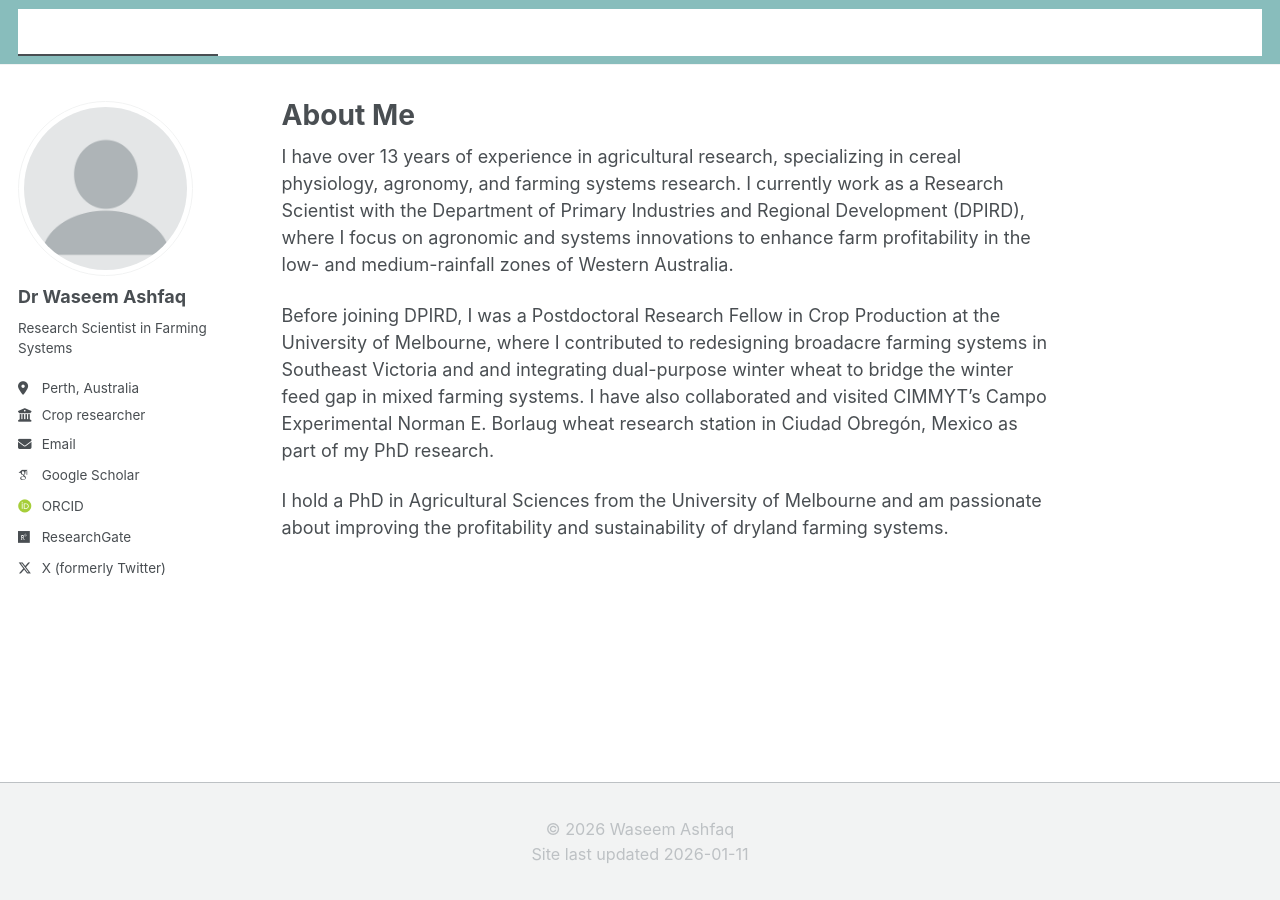
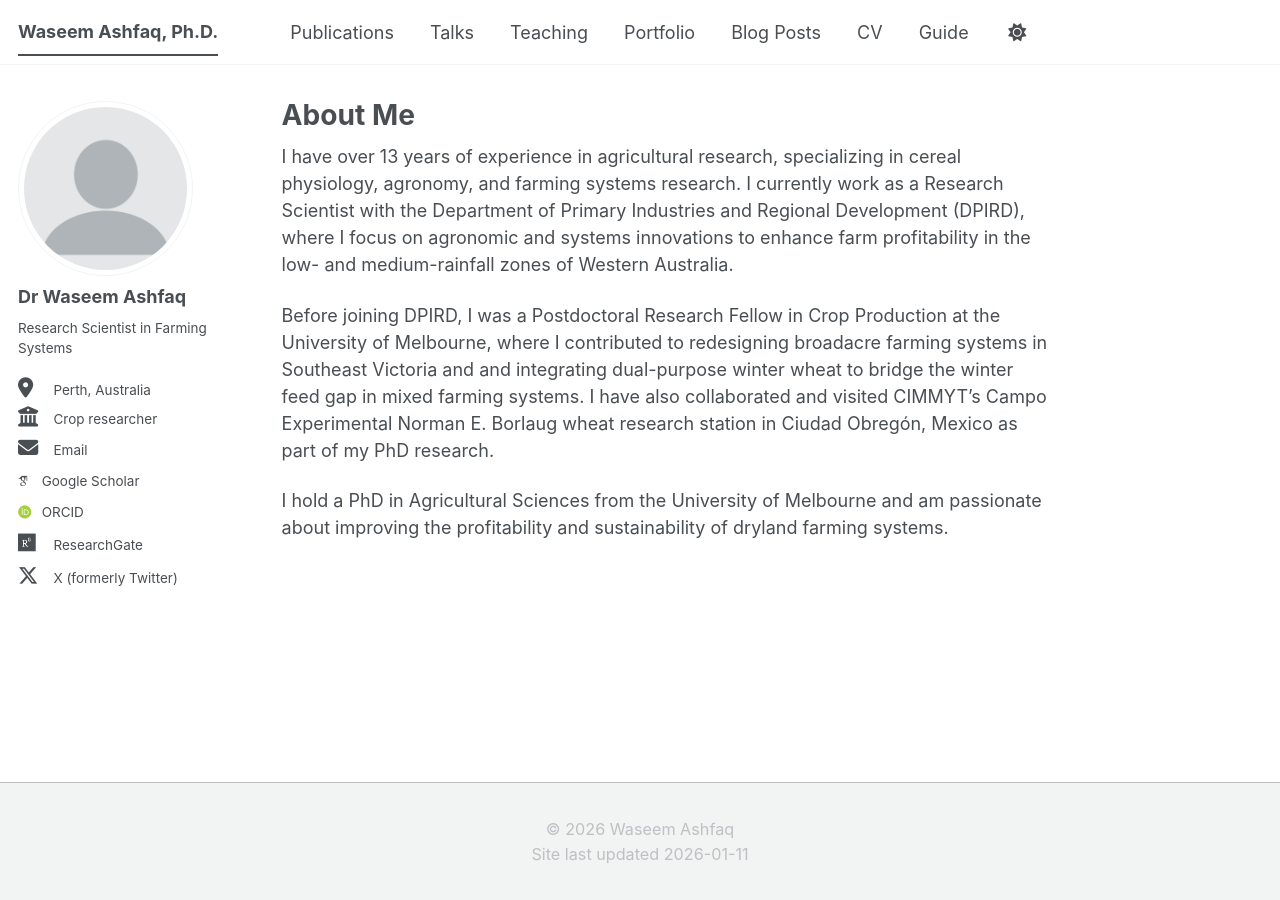
Before and after one commit to washfaq/waseemashfaq.github.io, a Jekyll site: the page built from _pages/about.md, in a window 1280 px wide. Built offline with Jekyll 4.4.1, drawn with Linux system fonts in a browser that asks for light colours; some web fonts are replaced; a script bundle is joined from its source files by our own code; library files that are not in the unit come from our copies.

Commit message:
Update main.scss

```diff
--- a/assets/css/main.scss
+++ b/assets/css/main.scss
@@ -42,65 +42,9 @@
     "vendor/font-awesome/brands"
 ;
 
-/* ===========================
-   FULL WIDTH HEADER & WHITE TEXT
-=========================== */
-
-/* Make the top masthead bar full width with your color */
-.masthead {
-  width: 100% !important;
-  background-color: #88bdbc !important; /* full width bar color */
-  border-bottom: none !important;
+/* Make sidebar icons larger */
+.author__urls .fa,
+.author__urls .fab,
+.author__urls .fas {
+    font-size: 1.5em;   /* Increase to 2em, 2.5em, etc. */
 }
-
-/* Remove inner wrapper background so bar color shows fully */
-.masthead__inner-wrap {
-  background: transparent !important;
-  width: 100% !important;
-  padding-left: 1rem;   /* optional: adjust horizontal spacing */
-  padding-right: 1rem;  /* optional */
-}
-
-/* Site title text color */
-.masthead__inner-wrap .site-title {
-  color: #ffffff !important;
-}
-
-/* Navigation links text color */
-.masthead__inner-wrap .greedy-nav a {
-  color: #ffffff !important;
-  background: none !important; /* remove any pop/hover backgrounds */
-}
-
-/* Hover effect: only text changes color */
-.masthead__inner-wrap .greedy-nav a:hover {
-  color: #e0f0ef !important; /* slightly lighter white */
-  background: none !important;
-}
-
-/* Mobile menu (hamburger icon) */
-.masthead__inner-wrap button {
-  color: #ffffff !important;
-  background: none !important;
-}
-
-/* ===========================
-   Move site title to left only
-=========================== */
-
-.masthead__inner-wrap .site-title {
-  margin-left: 0 !important;   /* remove any theme margin */
-  padding-left: 1rem !important;  /* remove padding if present */
-  text-align: left !important;  /* ensure text is aligned left */
-}
-
-/* =========================
-   Increase Academic Icons Size
-   ========================= */
-.social a[class*="academicons-"] i,
-.social a[class*="academicons-"] svg {
-  font-size: 2rem !important;   /* adjust size as needed */
-  width: 2.5rem;                /* optional spacing */
-  height: 2.5rem;               /* optional spacing */
-  margin-right: 0.5rem;         /* spacing between icons */
-}
```
